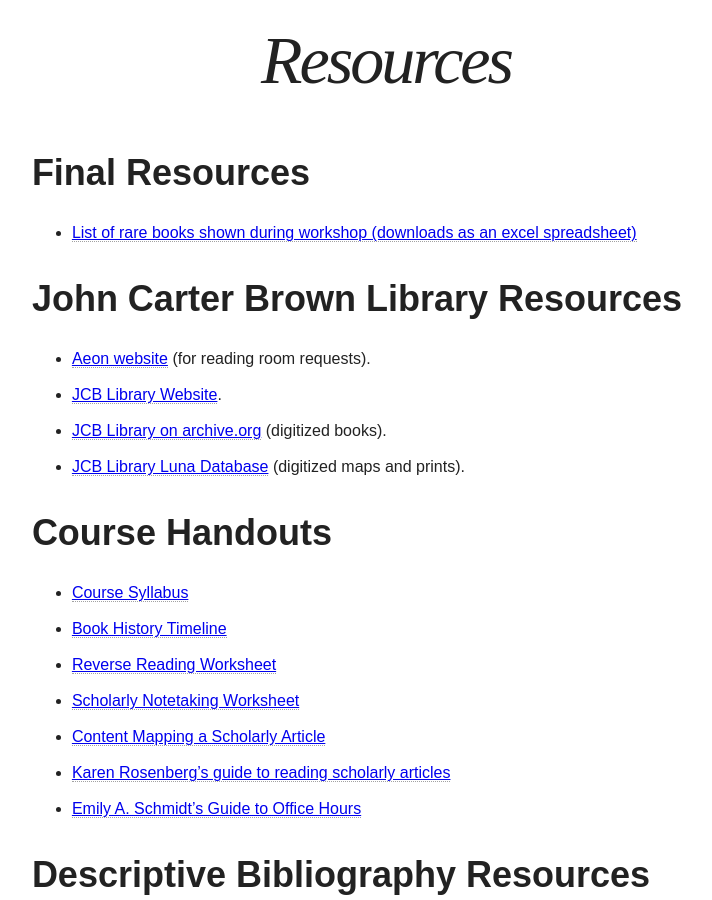
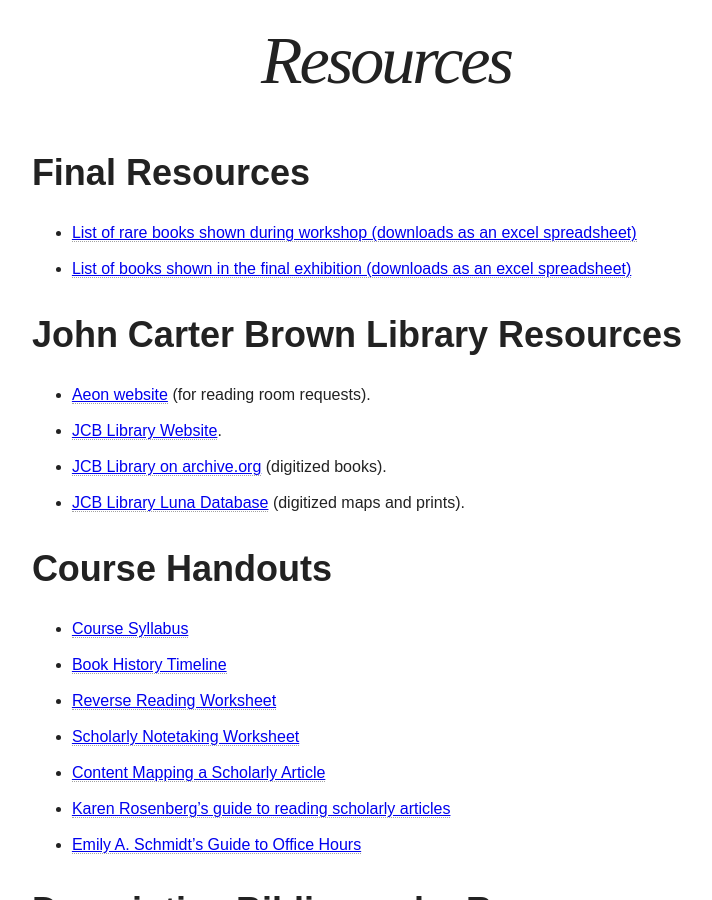
Before and after one commit to halperta/2019-bookhistory, a Jekyll site: the page built from resources/index.md, in a window 1280 px wide and 900 px high, scrolled down 452 px. Shown: the whole window, without its empty margins (254-966 px from the left). Built offline with Jekyll 4.4.1, drawn with Linux system fonts in a browser that asks for light colours; nearby versions of some CDN libraries.

Commit message:
resource lnks

```diff
--- a/resources/index.md
+++ b/resources/index.md
@@ -6,6 +6,7 @@
 
 # Final Resources
 * [List of rare books shown during workshop (downloads as an excel spreadsheet)](../pdf/JCBBookHistory-resources.xlsx)
+* [List of books shown in the final exhibition (downloads as an excel spreadsheet)](../pdf/exhibitionBooks.xlsx)
 
 # John Carter Brown Library Resources
 * [Aeon website](https://jcbl.aeon.atlas-sys.com/aeon.dll) (for reading room requests).
```
